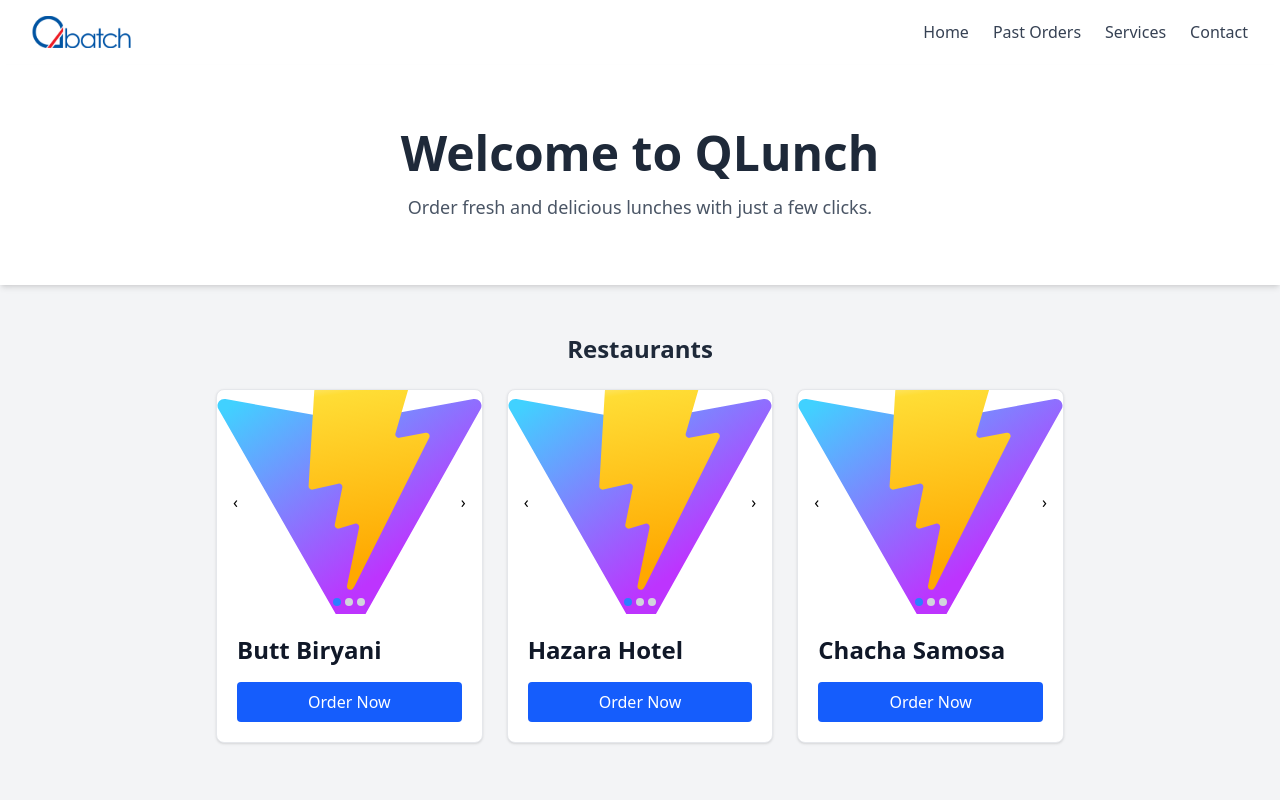
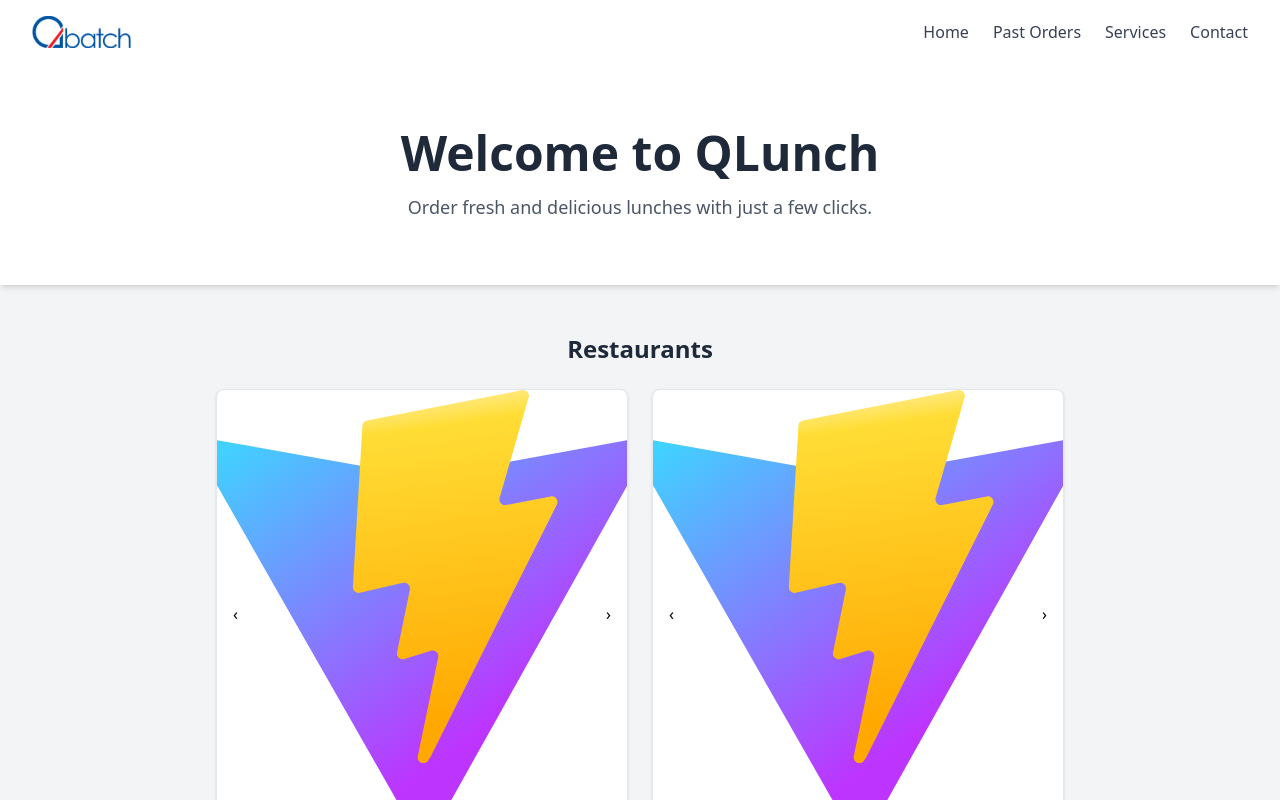
Before and after one commit to ali-mustafa-qbatch/qbatch-lunch-order-platform, a React (Vite) app in the folder frontend/: page / in a window 1280 px wide. Shown: the top 800 px of the page. Built offline with nearby package versions, Linux system fonts and the light colour scheme.

Commit message:
Update Restaurant Card and Carousel

```diff
--- a/frontend/src/components/Carousel.jsx
+++ b/frontend/src/components/Carousel.jsx
@@ -37,10 +37,10 @@ function Carousel({ images }) {
   };
 
   return (
-    <div className="relative w-full h-56 overflow-hidden rounded-lg" onTouchStart={handleTouchStart} onTouchMove={handleTouchMove} onTouchEnd={handleTouchEnd}>
+    <div className="relative w-full h-112 overflow-hidden rounded-lg" onTouchStart={handleTouchStart} onTouchMove={handleTouchMove} onTouchEnd={handleTouchEnd}>
       <div className="flex transition-transform duration-500 ease-in-out" style={{ transform: `translateX(-${current * 100}%)` }}>
         {images.map((img, i) => (
-          <img key={i} src={img} alt={`Slide ${i}`} className="w-full h-56 object-cover flex-shrink-0" />
+          <img key={i} src={img} alt={`Slide ${i}`} className="w-full h-112 object-cover flex-shrink-0" />
         ))}
       </div>
 
--- a/frontend/src/components/HomePage.jsx
+++ b/frontend/src/components/HomePage.jsx
@@ -25,7 +25,7 @@ function HomePage() {
 
       <section className="py-12 px-6 max-w-4xl mx-auto">
         <h2 className="text-2xl font-semibold mb-6 text-gray-800 text-center">Restaurants</h2>
-        <div className="grid grid-cols-1 md:grid-cols-3 gap-6">
+        <div className="grid grid-cols-1 md:grid-cols-2 gap-6">
           {restaurants.map((restaurant, index) => (
             <div key={index} className="bg-white rounded-lg shadow border border-gray-200">
               <Carousel images={restaurant.menu} />
```
